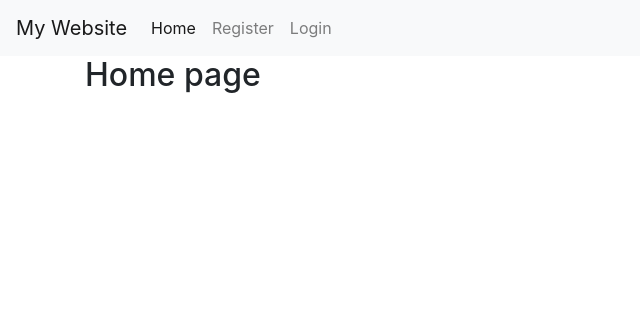
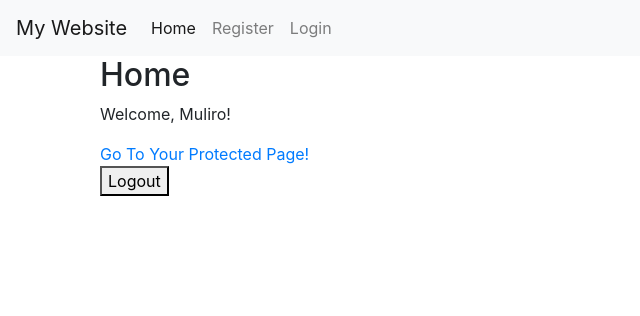
Before and after one commit to Muliro1/Pay_Park, a Django app: page /home/ in a window 1280 px wide. Shown: the top 316 px of the page, without its empty margins (0-640 px from the left). Run offline with Django 5.2, Linux system fonts and the light colour scheme; a user stored in the database is signed in; some libraries are stand-ins or nearby versions.

Commit message:
basic-backend-user-authentication done

```diff
--- a/parking/users/templates/users/home.html
+++ b/parking/users/templates/users/home.html
@@ -1,6 +1,16 @@
 {% extends 'base.html' %}
 
 {% block content %}
-<h2>Home page</h2>
+<body>
+    <div class="container">
+        <h2>Home</h2>
+        <p>Welcome, {{request.user.username}}!</p>
+        <a href="{% url 'logout' %}">Go To Your Protected Page!</a>
+        <form action="{% url 'logout' %}" method="post">
+            {% csrf_token %}
+            <button type="submit">Logout</button>
+        </form>
+    </div>
+</body>
 
 {% endblock %}
--- a/parking/users/views.py
+++ b/parking/users/views.py
@@ -1,5 +1,5 @@
 from django.shortcuts import render, redirect
-from django.contrib.auth import login
+from django.contrib.auth import login, logout
 from .authentication import CustomUserBackend
 from .forms import RegisterForm, LoginForm
 from django.contrib.auth.models import User
```
Also changed, not shown: parking/users/templates/users/logout.html (+21 -0 lines), parking/db.sqlite3.
